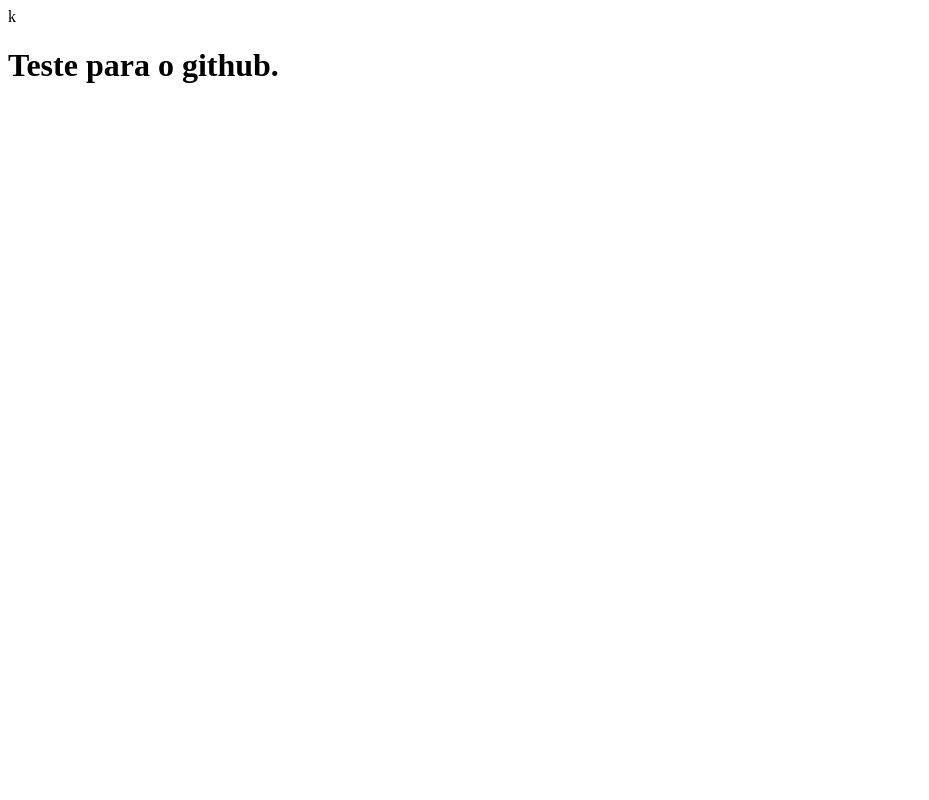
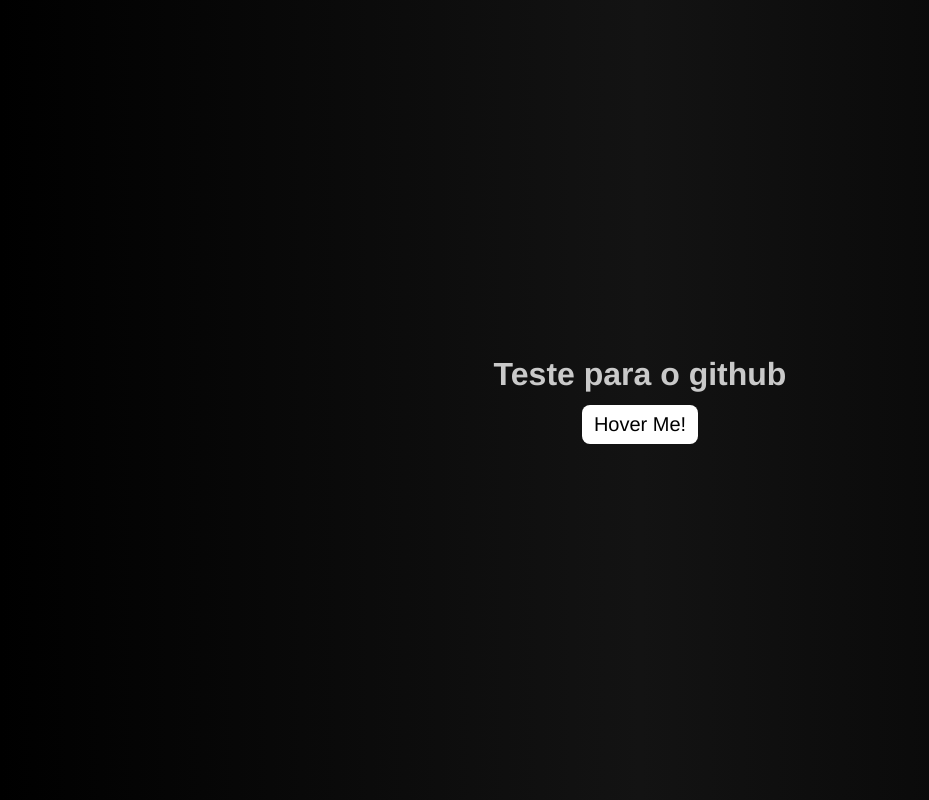
Before and after one commit to victordev013/javascript-git, a plain HTML site: page index.html in a window 1280 px wide. Shown: the whole page, without its empty margins (0-929 px from the left). Drawn offline with Linux system fonts and the light colour scheme.

Commit message:
Adicionado um botão no index e estilo css à página.

```diff
--- a/index.html
+++ b/index.html
@@ -1,12 +1,13 @@
 <!DOCTYPE html>
-<html lang="en">
+<html lang="pt-br">
 <head>
     <meta charset="UTF-8">
     <meta name="viewport" content="width=device-width, initial-scale=1.0">
-    <link rel="stylesheet" href="style.css">k
+    <link rel="stylesheet" href="style.css">
     <title>Document</title>
 </head>
 <body>
-    <h1>Teste para o github.</h1>
+    <h1>Teste para o github</h1>
+    <button>Hover Me!</button>
 </body>
 </html>
--- a/style.css
+++ b/style.css
@@ -0,0 +1,36 @@
+* {
+    margin: 0;
+    padding: 0;
+    box-sizing: border-box;
+    font-family: 'Franklin Gothic Medium', 'Arial Narrow', Arial, sans-serif;
+}
+
+body {
+    display: flex;
+    flex-direction: column;
+    height: 100vh;
+    align-items: center;
+    justify-content: center;
+    background-image: linear-gradient(90deg, #000, #131313, #000);
+    gap: 12px;
+}
+
+h1 {
+    color: #c9c9c9;
+}
+
+button {
+    color: #000000;
+    background: #ffffff;
+    border-radius: 8px;
+    padding: 8px 12px;
+    outline: none;
+    border: none;
+    font-size: 20px;
+    cursor: pointer;
+    transition: .3s;
+}
+button:hover {
+    box-shadow: inset 150px 0 0 red;
+    color: #fff;
+}
```
